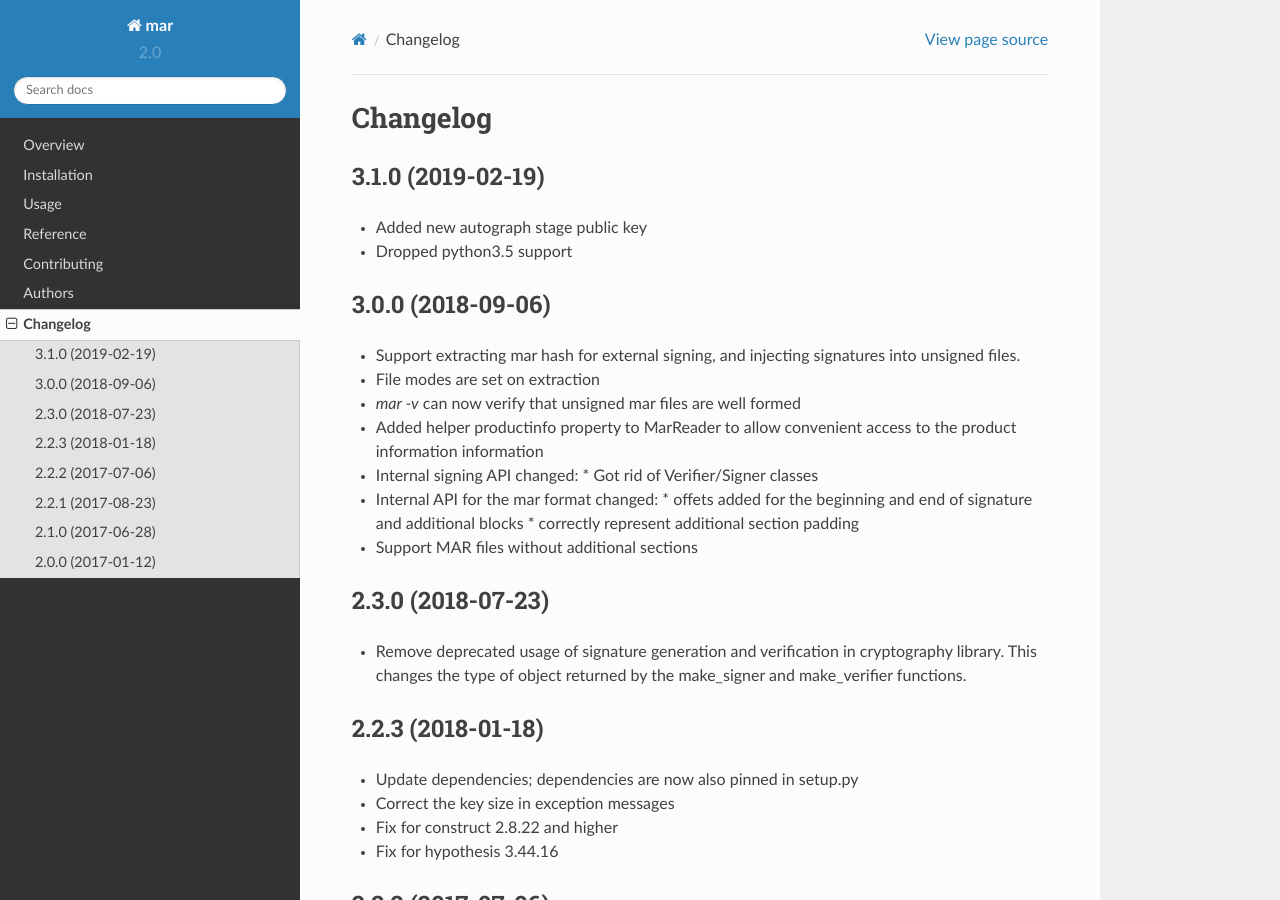
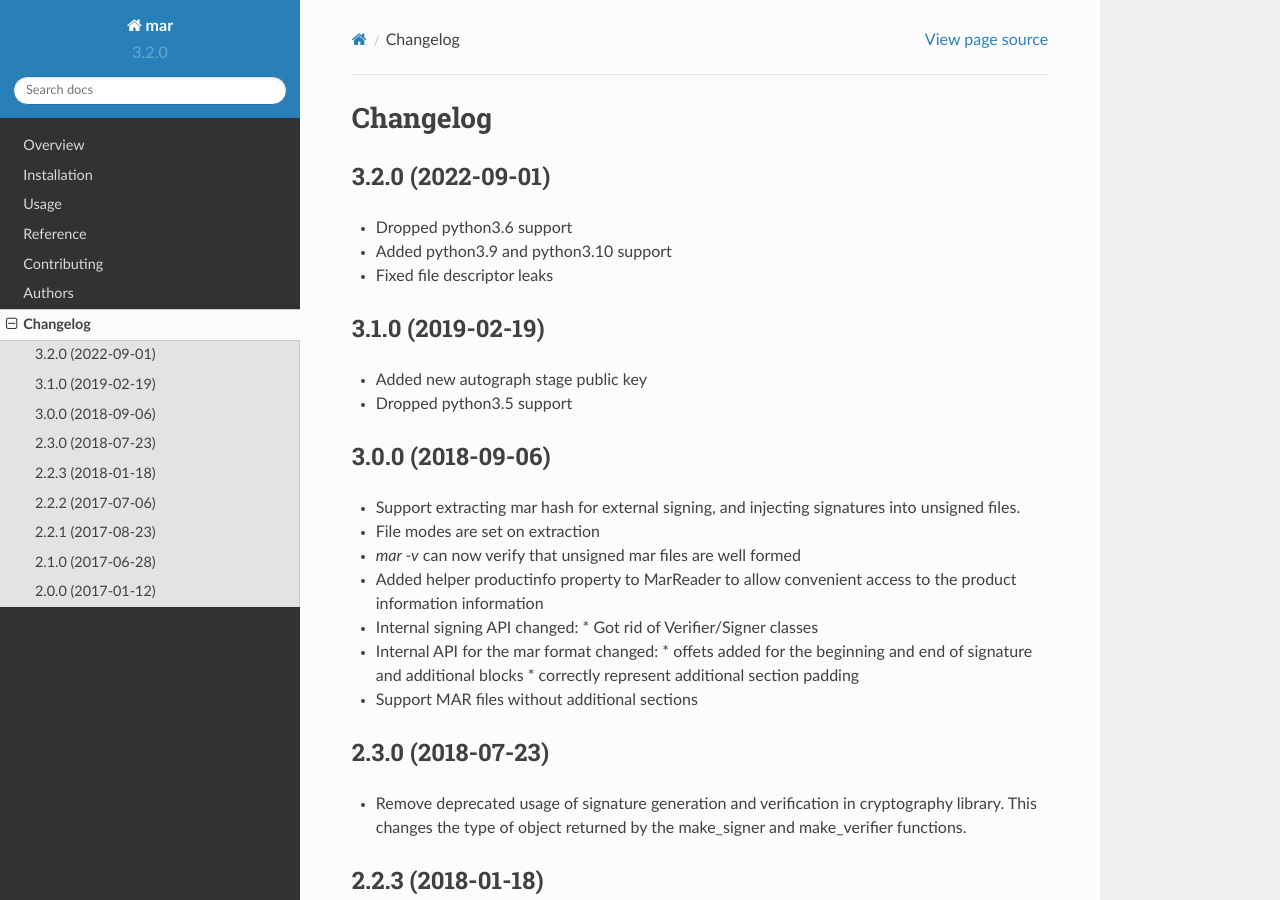
Before and after one commit to mozilla-releng/build-mar, a Sphinx documentation site: the page built from docs/changelog.rst, in a window 1280 px wide and 900 px high. Built offline with Sphinx 7.4.7 and the Read the Docs theme 2.0.0, drawn with Linux system fonts in a browser that asks for light colours.

Commit message:
Bump version to 3.2.0 (#61)

```diff
--- a/CHANGELOG.rst
+++ b/CHANGELOG.rst
@@ -1,5 +1,11 @@
 Changelog
 =========
+3.2.0 (2022-09-01)
+------------------
+* Dropped python3.6 support
+* Added python3.9 and python3.10 support
+* Fixed file descriptor leaks
+
 3.1.0 (2019-02-19)
 ------------------
 * Added new autograph stage public key
--- a/docs/conf.py
+++ b/docs/conf.py
@@ -26,7 +26,7 @@ project = u'mar'
 year = '2016'
 author = u'Chris AtLee'
 copyright = '{0}, {1}'.format(year, author)
-version = release = u'2.0'
+version = release = u'3.2.0'
 
 pygments_style = 'trac'
 templates_path = ['.']
--- a/setup.py
+++ b/setup.py
@@ -41,7 +41,7 @@ def read(*names, **kwargs):
 
 setup(
     name='mar',
-    version='3.1.0',
+    version='3.2.0',
     license='MPL 2.0',
     description='Package for handling Mozilla Archive files.',
     long_description='%s\n%s' % (
--- a/src/mardor/__init__.py
+++ b/src/mardor/__init__.py
@@ -8,5 +8,5 @@ Signing and verification of MAR files are supported.
 
 The primary modules of interest are `mardor.reader` and `mardor.writer`
 """
-version = (3, 1, 0)
-version_str = "3.1.0"
+version = (3, 2, 0)
+version_str = "3.2.0"
```
